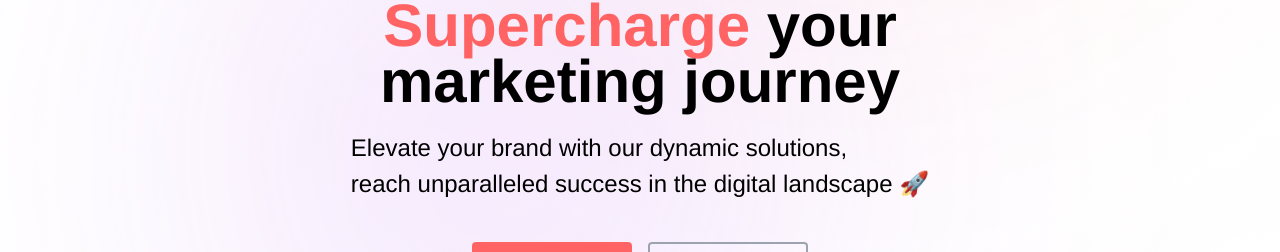
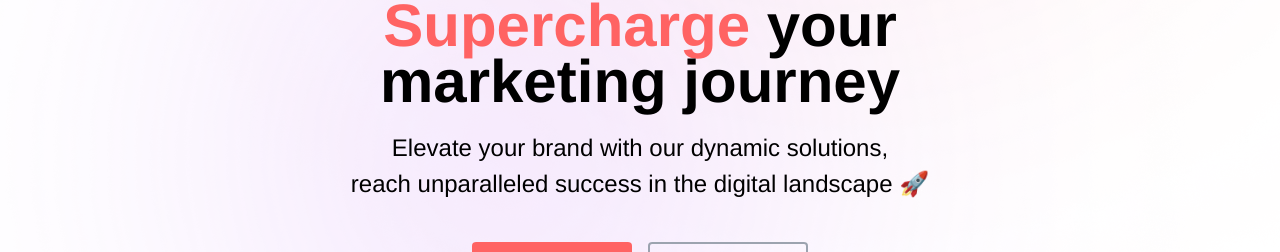
Before and after one commit to DulanWirajith/groowthy, a Next.js app: page / in a window 1280 px wide. Shown: the part 266-518 px from the top of the page. Built offline with nearby package versions, Linux system fonts and the light colour scheme.

Commit message:
feat(home-page): Home Page design

```diff
--- a/src/app/page.tsx
+++ b/src/app/page.tsx
@@ -12,7 +12,7 @@ export default function UserPersona() {
                     </p>
                 </div>
                 <div className="mt-5">
-                    <p className="[font-family:'Poppins',Helvetica] text-black text-[24px]">
+                    <p className="[font-family:'Poppins',Helvetica] text-black text-[24px] text-center">
                         Elevate your brand with our dynamic solutions, <br/>reach unparalleled success in the digital
                         landscape 🚀
                     </p>
```
